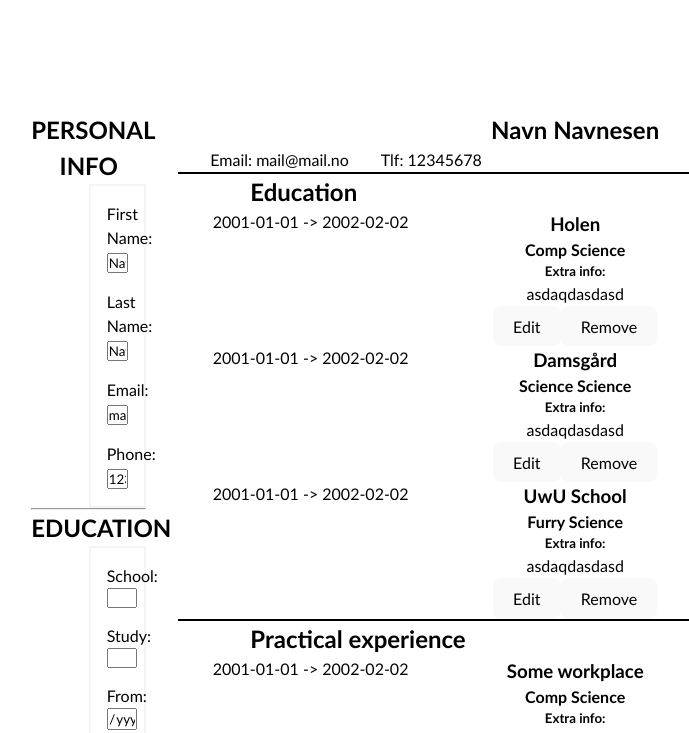
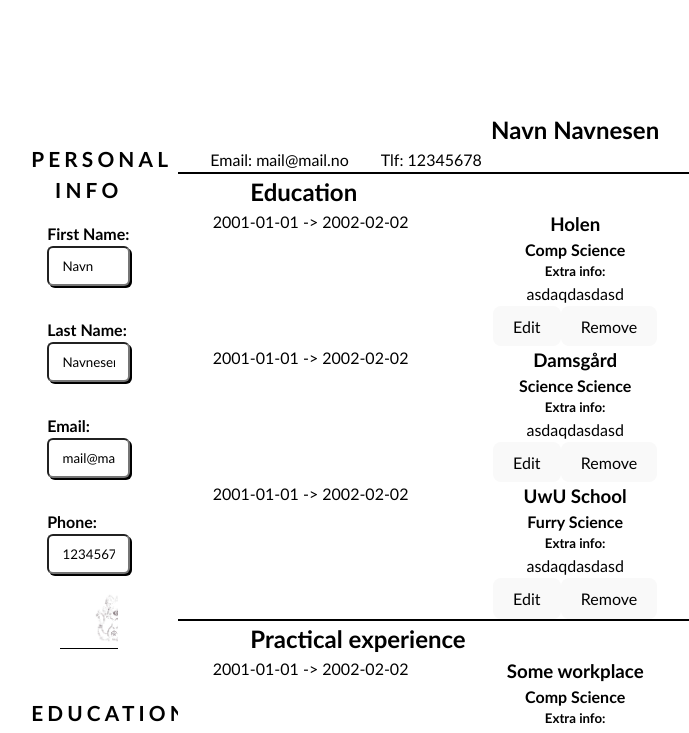
Before and after one commit to ATlexEide/cv-app, a React (Vite) app: page / in a window 1280 px wide. Shown: the top 733 px of the page, without its empty margins (196-885 px from the left). Built offline with nearby package versions, Linux system fonts and the light colour scheme.

Commit message:
Update form container styling

```diff
--- a/src/styles/Form.css
+++ b/src/styles/Form.css
@@ -1,26 +1,73 @@
+:root {
+  --creature-height: 59px;
+  --creature-height-margin: var(--creature-height) / 2;
+}
 form {
+  width: 100%;
   margin-left: auto;
-  width: 50%;
   display: flex;
   flex-direction: column;
-  gap: 1em;
+  gap: 2em;
   padding: 1em;
-  border: solid 2px whitesmoke;
+}
+hr {
+  width: 50%;
   place-self: center;
+  margin: 3em;
+  border: none;
+  border-bottom: solid 1px;
 }
-
+#creature {
+  margin-top: var(--creature-height-margin);
+  height: var(--creature-height);
+  background: url("/cv-app/creature.png") no-repeat;
+  background-size: var(--creature-height);
+  background-position: 2em center;
+}
+#inputs h2 {
+  letter-spacing: 0.2em;
+  font-size: 1.3em;
+}
+#inputs h2:first-child {
+  margin-top: 1.5em;
+}
+form label input,
+textarea,
+.expInput,
+.personalInput {
+  width: 100%;
+  color: black;
+  padding: 0 1em;
+}
+label {
+  display: block;
+  text-align: start;
+  font-weight: 700;
+}
 input,
-textarea,
-label {
-  width: 100%;
+textarea {
+  border-radius: 6px;
+  background-color: white;
+  box-shadow: 2px 2px 0px black;
+  height: 3em;
+}
+textarea {
+  height: 6em;
 }
 .expInput {
   display: flex;
   justify-content: center;
-  padding: 0 1em;
 }
 form > button {
   border: solid 1px whitesmoke;
-  width: 70%;
+  padding: 1em;
+  width: 100%;
   align-self: center;
 }
+
+.applyBtn {
+  background-color: rgb(0, 92, 0);
+}
+.cancelBtn {
+  background-color: rgb(156, 5, 5);
+}
```
